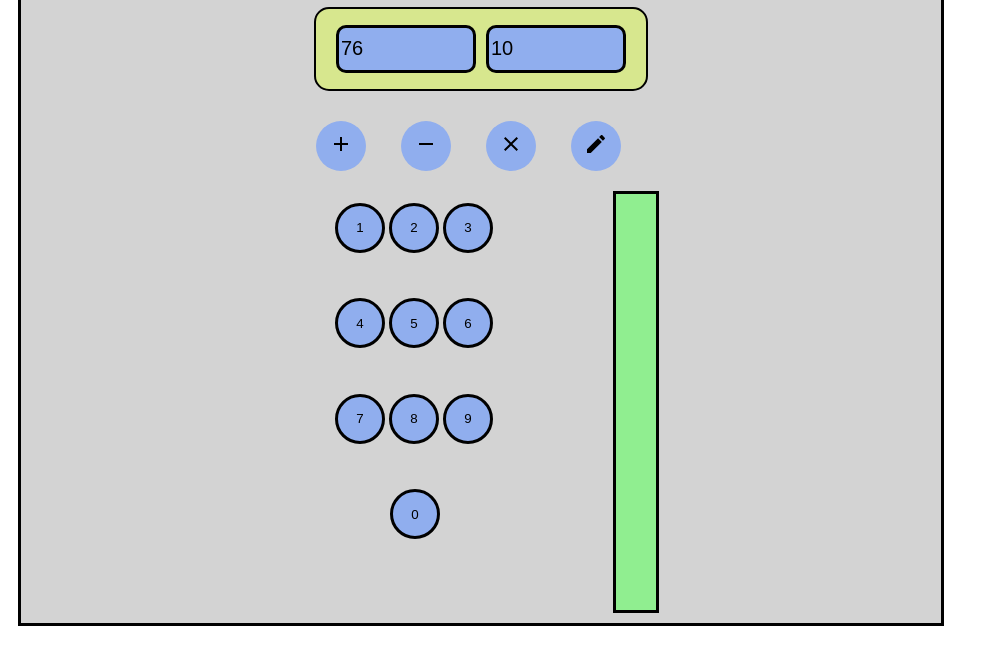
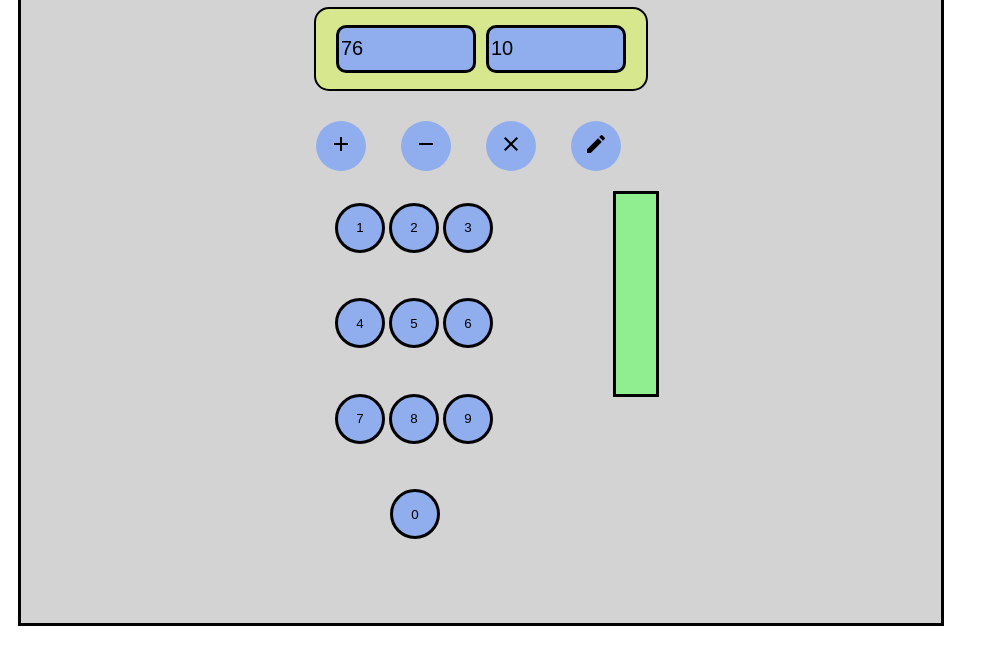
Before and after one commit to franzosterkamp/calculator-99, a website built with Parcel: page src/index.html in a window 1280 px wide. Shown: the part 128-792 px from the top of the page, without its empty margins (0-989 px from the left). Built offline with nearby package versions, Linux system fonts and the light colour scheme.

Commit message:
add overflow in result window

```diff
--- a/src/scss/result_area.scss
+++ b/src/scss/result_area.scss
@@ -44,7 +44,8 @@ svg {
   background-color: lightgreen;
   // min-height: 10px;
   // padding-left: 30px;
-  height: auto;
+  height: 200px;
+  overflow: auto;
 }
 #result {
   font-weight: bold;
```
